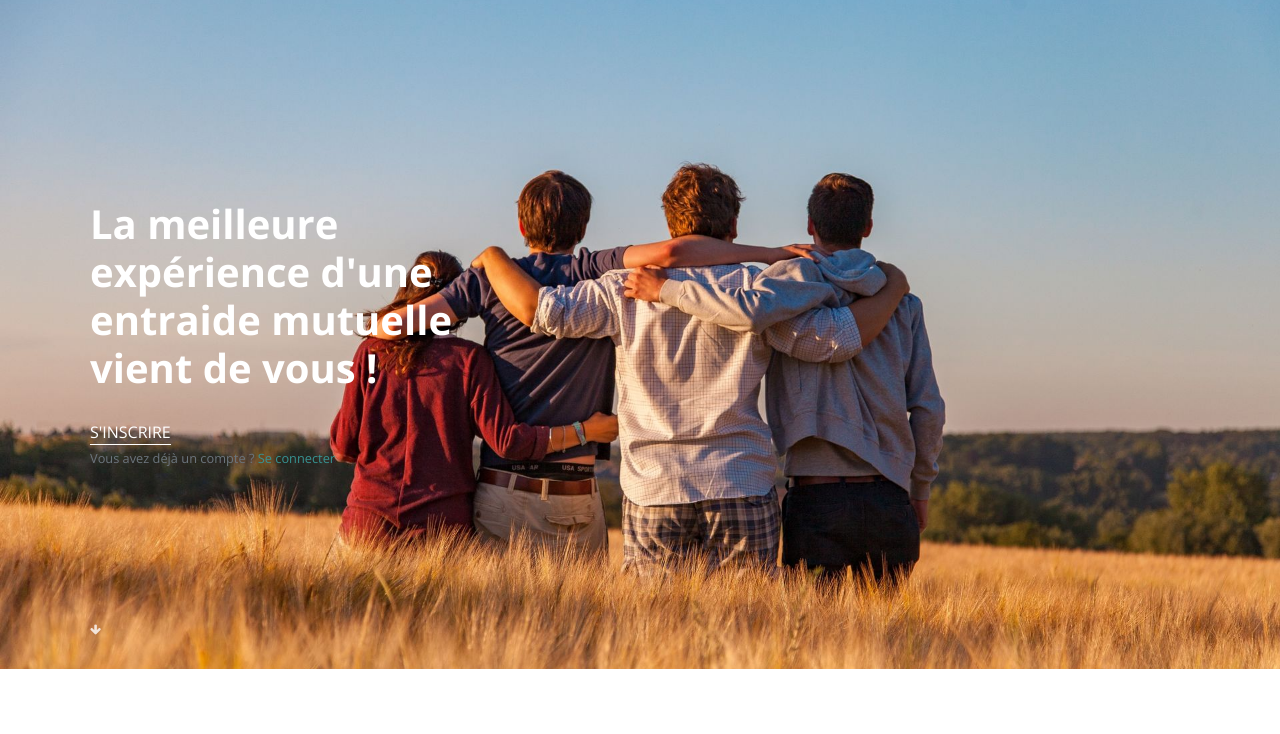
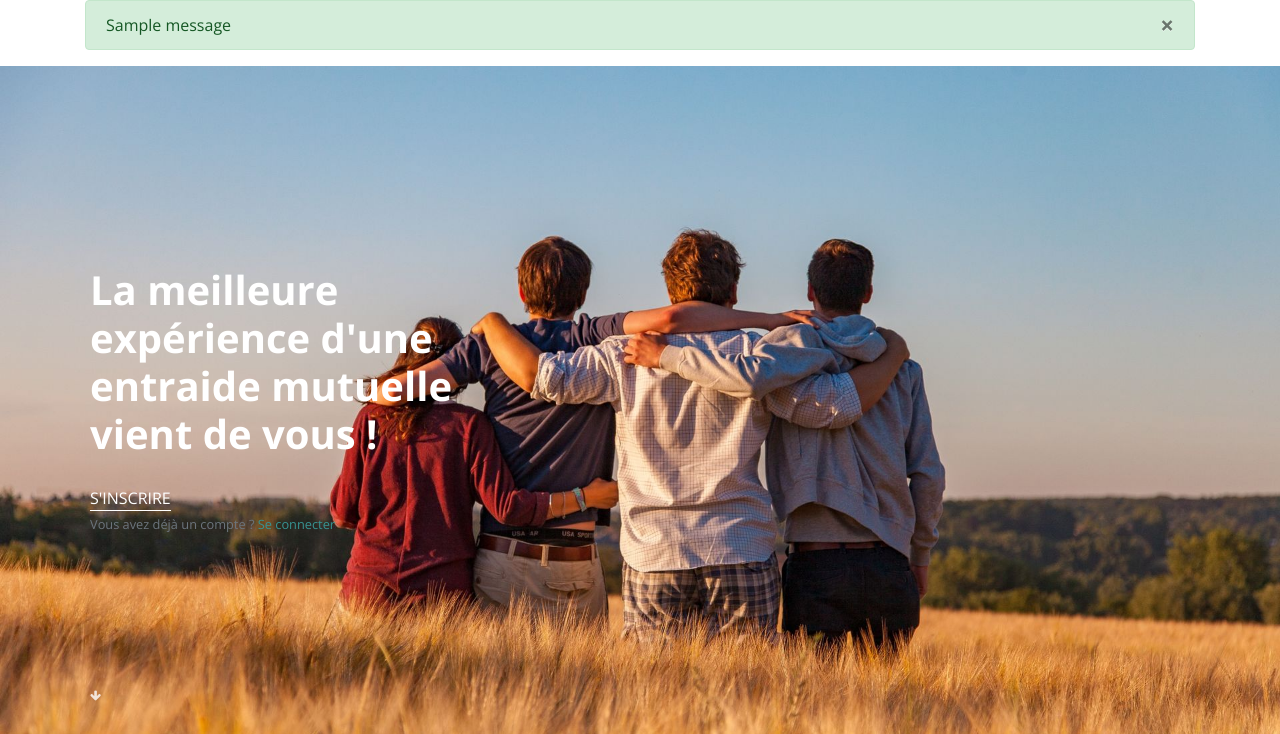
Before and after one commit to etiennody/mutadi, a Django app: page / in a window 1280 px wide. Shown: the part 81-815 px from the top of the page. Run offline with Django 3.2, Linux system fonts and the light colour scheme; tables that the repository leaves empty hold one stand-in row (values such as "Sample post"); one stand-in notice (Sample message) is shown; some libraries are stand-ins or nearby versions.

Commit message:
add messages framework

```diff
--- a/config/settings/base.py
+++ b/config/settings/base.py
@@ -121,3 +121,5 @@ MEDIA_ROOT = os.path.join(APPS_DIR, "media")
 
 LOGIN_REDIRECT_URL = "home"
 LOGOUT_REDIRECT_URL = "home"
+
+MESSAGE_STORAGE = "django.contrib.messages.storage.session.SessionStorage"
--- a/mutadi/pages/templates/base.html
+++ b/mutadi/pages/templates/base.html
@@ -81,6 +81,20 @@
       </div>
     </nav>
   </header>
+  {% if messages %}
+  <div class="container">
+    <!-- Messages Section-->
+    {% for message in messages %}
+    <div class="alert {% if message.tags %}alert-{{ message.tags }}{% endif %}">
+      {{ message }}
+      <button type="button" class="close" data-dismiss="alert" aria-label="Close">
+        <span aria-hidden="true">&times;</span>
+      </button>
+    </div>
+    {% endfor %}
+  </div>
+  {% endif %}
+
 
   {% block content %}
   {% endblock content %}
--- a/mutadi/pages/templates/pages/home.html
+++ b/mutadi/pages/templates/pages/home.html
@@ -2,9 +2,7 @@
 
 {% load static %}
 
-{% block title %}
-Accueil
-{% endblock title %}
+{% block title %}Accueil{% endblock title %}
 
 {% block content %}
 <!-- Hero Section-->
--- a/mutadi/pages/views.py
+++ b/mutadi/pages/views.py
@@ -3,6 +3,8 @@ from django.views.generic import TemplateView
 
 
 class HomeView(TemplateView):
+    """Home page view"""
+
     template_name = "pages/home.html"
 
 
```
Also changed, not shown: mutadi/members/views.py (+8 -3 lines).
